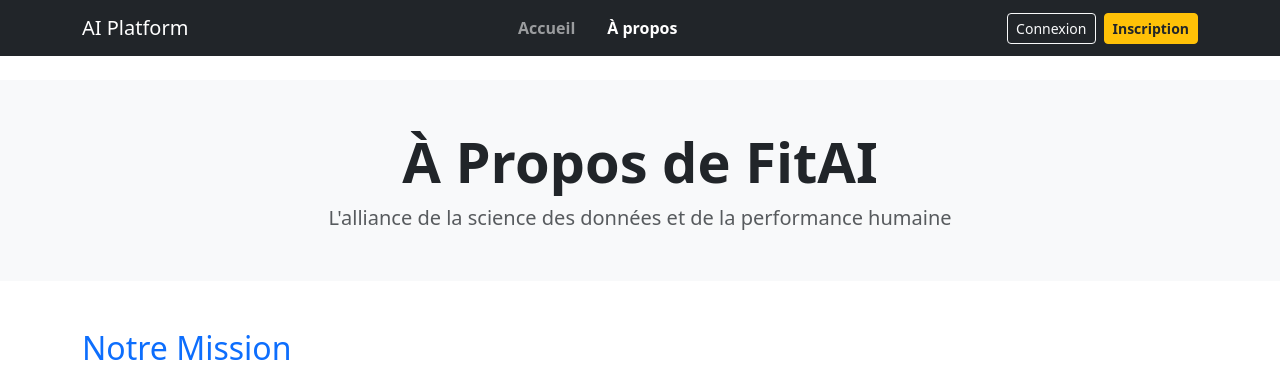
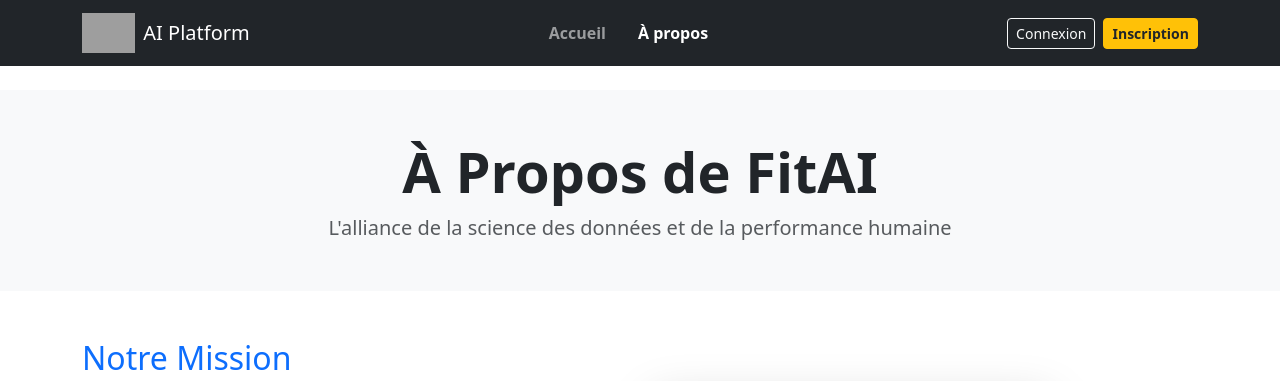
Before and after one commit to aamirrou/plateform_ml, a Django app: page /about/ in a window 1280 px wide. Shown: the top 381 px of the page. Run offline with Django 5.2, Linux system fonts and the light colour scheme; some libraries are stand-ins or nearby versions; grey boxes are pictures that could not be loaded.

Commit message:
logo added

```diff
--- a/mlPlatform/algoML/templates/about.html
+++ b/mlPlatform/algoML/templates/about.html
@@ -26,7 +26,7 @@
         </div>
 
         <div class="col-lg-6">
-            <img src="https://via.placeholder.com/600x400?text=About+FitAI" class="img-fluid rounded shadow-lg" alt="About Us">
+            <img src="{% static 'images/about_us.png' %}" class="img-fluid rounded shadow-lg" alt="About Us">
         </div>
     </div>
 
--- a/mlPlatform/algoML/templates/includes/header.html
+++ b/mlPlatform/algoML/templates/includes/header.html
@@ -1,3 +1,4 @@
+{% load static %}
 <!DOCTYPE html>
 <html lang="en">
 <head>
@@ -13,7 +14,10 @@
 
 <nav class="navbar navbar-expand-lg navbar-dark bg-dark mb-4">
     <div class="container">
-        <a class="navbar-brand" href="{% url 'home' %}">AI Platform</a>
+        <a class="navbar-brand d-flex align-items-center" href="{% url 'home' %}">
+            <img src="{% static 'images/logo.png' %}" alt="AI Platform Logo" height="40" class="me-2">
+            <span>AI Platform</span>
+        </a>
 
         <button class="navbar-toggler" type="button" data-bs-toggle="collapse" data-bs-target="#navbarNav">
             <span class="navbar-toggler-icon"></span>
```
Also changed, not shown: mlPlatform/db.sqlite3, 2 other files.
